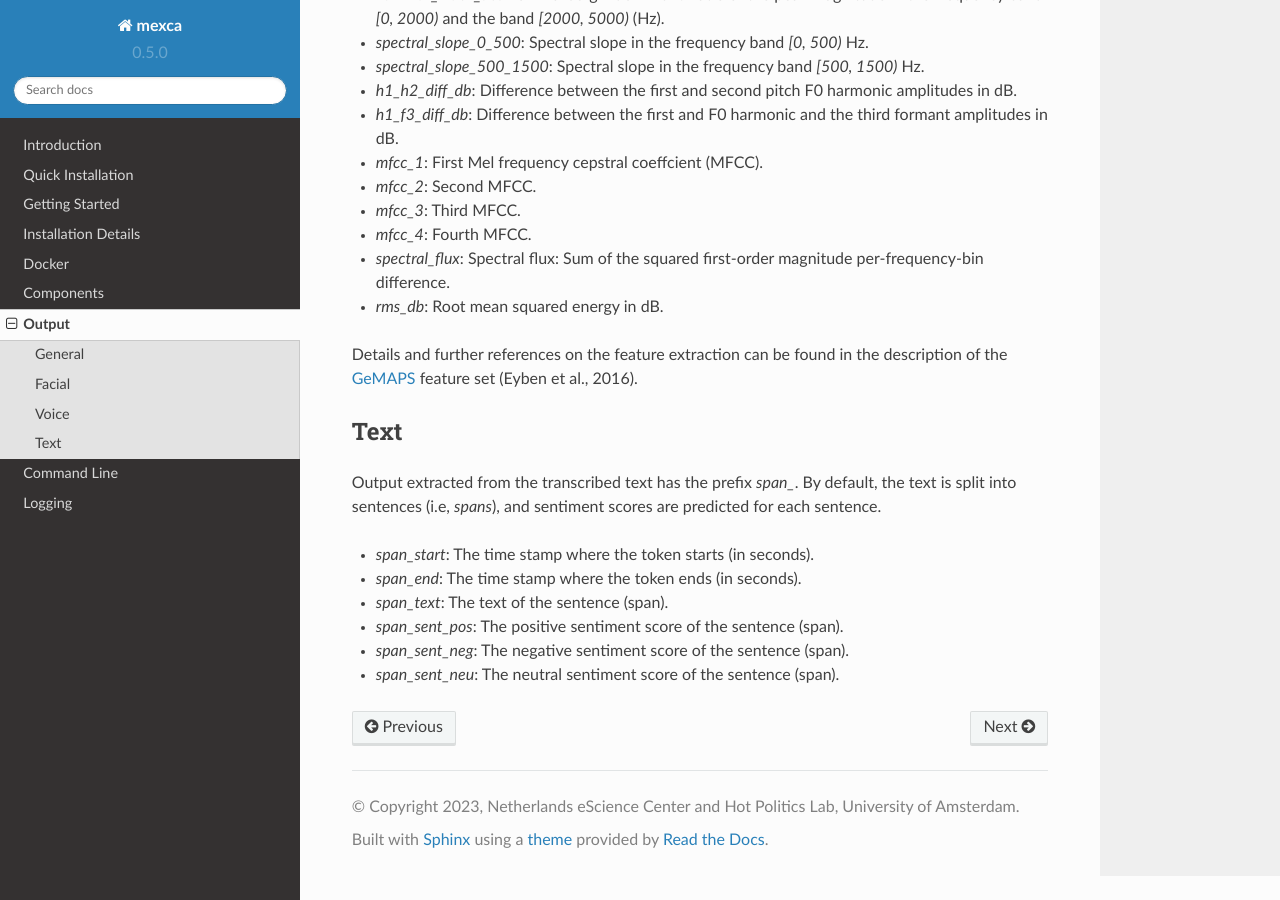
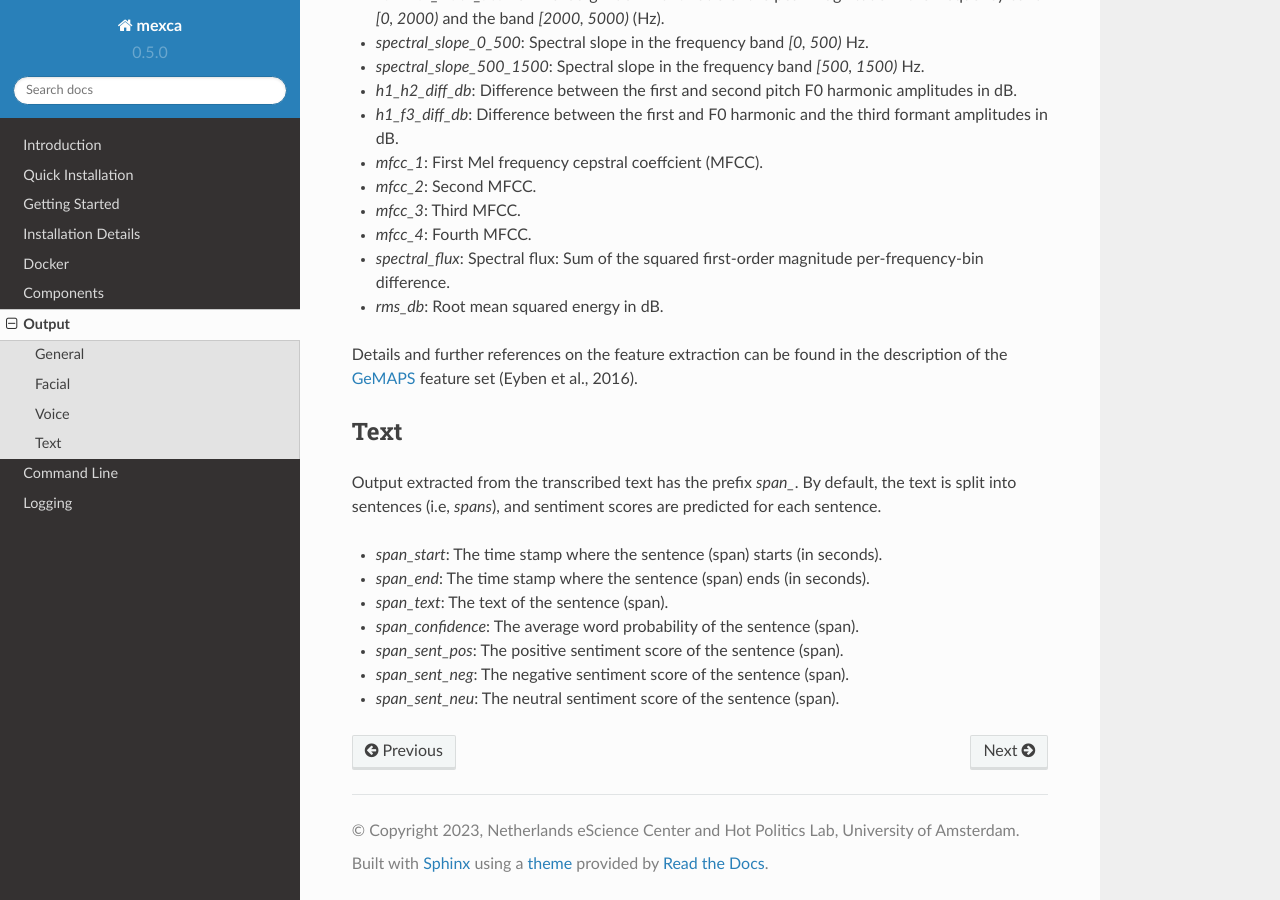
Before and after one commit to mexca/mexca, a Sphinx documentation site: the page built from docs/output.rst, in a window 1280 px wide and 900 px high, scrolled down 1953 px. Built offline with Sphinx 7.4.7 and the Read the Docs theme 2.0.0, drawn with Linux system fonts in a browser that asks for light colours.

Commit message:
Rename `confidence` feature to `span_confidence`

```diff
--- a/docs/output.rst
+++ b/docs/output.rst
@@ -74,9 +74,10 @@ Text
 Output extracted from the transcribed text has the prefix `span_`. By default, the text is split into sentences (i.e, *spans*),
 and sentiment scores are predicted for each sentence.
 
-- `span_start`: The time stamp where the token starts (in seconds).
-- `span_end`: The time stamp where the token ends (in seconds).
+- `span_start`: The time stamp where the sentence (span) starts (in seconds).
+- `span_end`: The time stamp where the sentence (span) ends (in seconds).
 - `span_text`: The text of the sentence (span).
+- `span_confidence`: The average word probability of the sentence (span).
 - `span_sent_pos`: The positive sentiment score of the sentence (span).
 - `span_sent_neg`: The negative sentiment score of the sentence (span).
 - `span_sent_neu`: The neutral sentiment score of the sentence (span).
```
Also changed, not shown: 2 other files.
